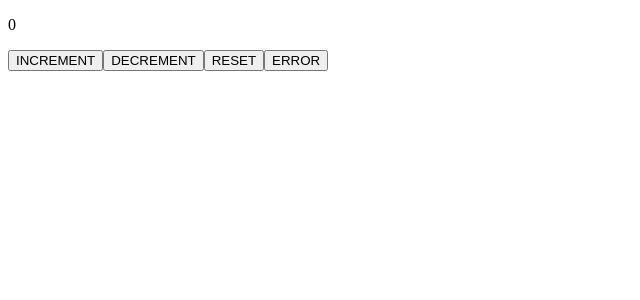
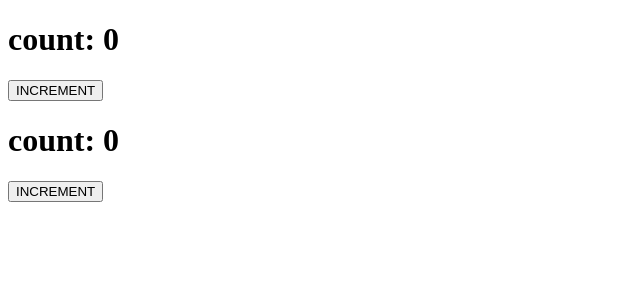
Before and after one commit to jihun315016/tutorial_react, a React (Vite) app in the folder vite-project/vite-project/: page / in a window 1280 px wide. Shown: the top 300 px of the page, without its empty margins (0-640 px from the left). Built offline with nearby package versions, Linux system fonts and the light colour scheme.

Commit message:
[vite-project] 상태 관리 샘플 소스

```diff
--- a/vite-project/vite-project/src/App.tsx
+++ b/vite-project/vite-project/src/App.tsx
@@ -1,17 +1,20 @@
-import { useReducer } from 'react';
-import { counterReducer } from './reducer/counterReducer';
+import { useState } from 'react';
+import Count from './components/Count';
+import Count2 from './components/Count2';
 
 export default function App() {
-  const [count, countDispatch] = useReducer(counterReducer, 0);
+  // 상태 관리 패턴 1
+  const [count, setCount] = useState(0);
+
+  // 상태 관리 패턴 2
+  const [count2, setCount2] = useState(0);
+  const increment = () => setCount2((count) => count + 1);
 
   return (
     <>
       <div>
-        <p>{count}</p>
-        <button onClick={() => countDispatch({ type: 'INCREMENT' })}>INCREMENT</button>
-        <button onClick={() => countDispatch({ type: 'DECREMENT' })}>DECREMENT</button>
-        <button onClick={() => countDispatch({ type: 'RESET' })}>RESET</button>
-        <button onClick={() => countDispatch({ type: '' })}>ERROR</button>
+        <Count count={count} setCount={setCount}></Count>
+        <Count2 count={count2} setCount={increment}></Count2>
       </div>
     </>
   )
--- /dev/null
+++ b/vite-project/vite-project/src/components/Count.tsx
@@ -0,0 +1,13 @@
+import { Dispatch, SetStateAction } from "react";
+
+export default function Count({
+    count, setCount
+}: { count: number, setCount: Dispatch<SetStateAction<number>>; }) {
+
+    return(
+        <>
+            <h1>count: {count}</h1>
+            <button onClick={() => setCount((count) => count + 1)}>INCREMENT</button>
+        </>
+    )
+}
--- /dev/null
+++ b/vite-project/vite-project/src/components/Count2.tsx
@@ -0,0 +1,13 @@
+import { Dispatch, SetStateAction } from "react";
+
+export default function Count2({
+    count, setCount
+}: { count: number, setCount: () => void; }) {
+
+    return(
+        <>
+            <h1>count: {count}</h1>
+            <button onClick={setCount}>INCREMENT</button>
+        </>
+    )
+}
```
